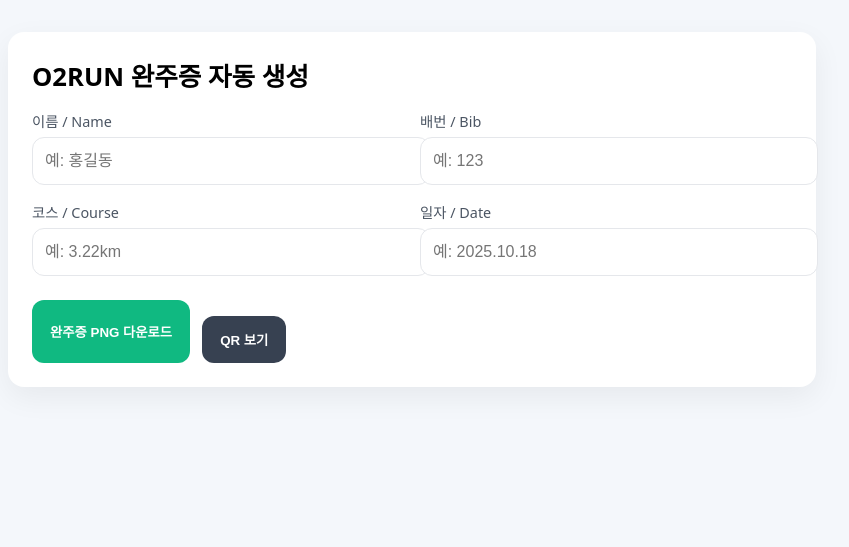
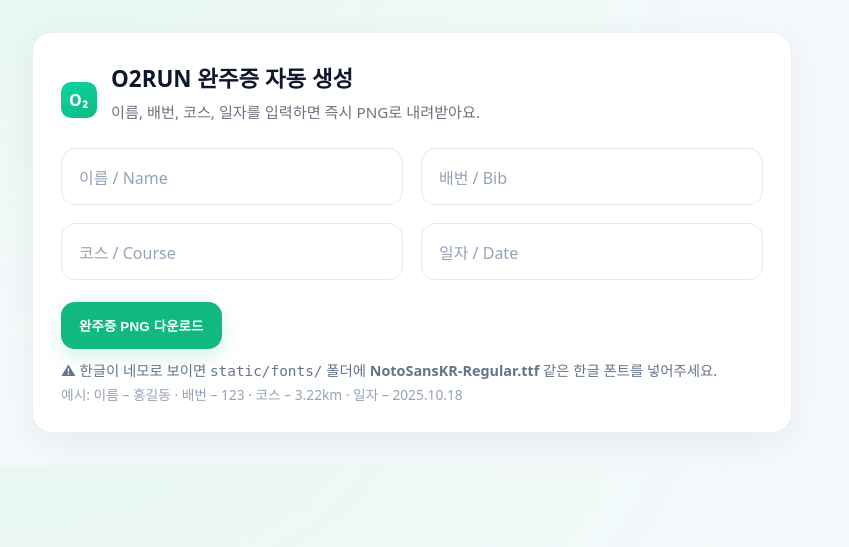
Before and after one commit to jmelody0502/o2run-cert, a Flask app: page / in a window 1280 px wide. Shown: the top 547 px of the page, without its empty margins (228-1077 px from the left). Run offline with Flask 3, Linux system fonts and the light colour scheme.

Commit message:
Add files via upload

```diff
--- a/app.py
+++ b/app.py
@@ -80,7 +80,6 @@ def detect_boxes(base_img):
             (156, 558, 434, 669), # course
             (456, 558, 732, 669), # date
         ]
-    # Force 4-tuples
     upper_regions = [(r[0], r[1], r[2], r[3]) for r in upper_regions]
     upper_regions = sorted(upper_regions, key=lambda r: (r[1], r[0]))
     return upper_regions
@@ -146,7 +145,6 @@ def generate():
 
 def get_local_ip():
     try:
-        import socket
         s = socket.socket(socket.AF_INET, socket.SOCK_DGRAM)
         s.connect(("8.8.8.8", 80))
         ip = s.getsockname()[0]
--- a/templates/form.html
+++ b/templates/form.html
@@ -5,46 +5,130 @@
     <meta name="viewport" content="width=device-width, initial-scale=1">
     <title>O2RUN 완주증 생성</title>
     <style>
-      body { font-family: system-ui, -apple-system, Segoe UI, Roboto, "Noto Sans KR", sans-serif; background:#f4f7fb; margin:0; padding:2rem; }
-      .card { max-width:760px; margin:0 auto; background:white; border-radius:16px; padding:24px; box-shadow:0 10px 30px rgba(0,0,0,.06); }
-      h1 { margin:0 0 1rem; font-size:1.6rem; }
-      form { display:grid; grid-template-columns:1fr 1fr; gap:16px; }
-      label { font-size:.9rem; color:#4b5563; display:block; margin-bottom:6px; }
-      input { width:100%; padding:14px 12px; border:1px solid #e5e7eb; border-radius:12px; font-size:1rem; }
-      input:focus { outline:none; border-color:#60a5fa; box-shadow:0 0 0 4px rgba(96,165,250,.15); }
-      .row-2 { grid-column: span 2; }
-      .actions { display:flex; gap:12px; margin-top:8px; }
-      button { background:#10b981; color:white; border:none; padding:14px 18px; border-radius:12px; font-weight:600; cursor:pointer; }
-      button.secondary { background:#374151; }
-      .hint { color:#6b7280; font-size:.9rem; margin-top:8px; }
-      .qr { margin-top:16px; }
+      :root{
+        --bg:#f6f9fc;
+        --card:#ffffff;
+        --ink:#0f172a;
+        --muted:#6b7280;
+        --primary:#10b981;
+        --primary-d:#0ea371;
+        --ring: rgba(16,185,129,.25);
+        --border:#e5e7eb;
+      }
+      *{box-sizing:border-box}
+      body{
+        background: radial-gradient(1200px 600px at 20% -10%, #e6f7f1 0%, rgba(230,247,241,0) 70%), var(--bg);
+        margin:0; padding:2rem;
+        font-family: system-ui, -apple-system, Segoe UI, Roboto, "Noto Sans KR", sans-serif;
+        color: var(--ink);
+      }
+      .card{
+        max-width:760px; margin:0 auto;
+        background: var(--card);
+        border-radius: 20px;
+        padding: 28px;
+        box-shadow: 0 10px 35px rgba(2,6,23,.06);
+        border:1px solid rgba(226,232,240,.6);
+      }
+      .head{ display:flex; align-items:center; gap:14px; margin-bottom:10px; }
+      .logo{
+        width:36px; height:36px; border-radius:10px;
+        background: linear-gradient(145deg, #0dd4a5, #10b981);
+        display:inline-flex; align-items:center; justify-content:center;
+        color:white; font-weight:800; letter-spacing:.5px;
+      }
+      h1{ font-size:1.4rem; margin:0; }
+      p.desc{ color:var(--muted); margin:6px 0 16px; font-size:.95rem; }
+
+      form{ display:grid; grid-template-columns:1fr 1fr; gap:18px; }
+      .row-2{ grid-column: span 2; }
+
+      .field{ position:relative; }
+      .field input{
+        width:100%;
+        padding: 22px 14px 14px;
+        border-radius: 14px;
+        border:1.2px solid var(--border);
+        background: var(--card);
+        font-size:1.02rem;
+        transition: border-color .2s, box-shadow .2s, background .2s;
+      }
+      .field input::placeholder{ color:transparent; }
+      .field label{
+        position:absolute; left:12px; top:50%; transform: translateY(-50%);
+        color:#94a3b8; font-size:1rem;
+        padding: 0 6px; background: var(--card);
+        pointer-events:none; transition: all .18s ease;
+      }
+      .field input:focus{
+        outline:none; border-color: var(--primary);
+        box-shadow: 0 0 0 5px var(--ring);
+      }
+      .field input:focus + label,
+      .field input:not(:placeholder-shown) + label{
+        top: 8px; font-size:.78rem; color:#2563eb;
+      }
+
+      .actions{ display:flex; gap:12px; align-items:center; margin-top:4px; }
+      button.primary{
+        background: var(--primary);
+        color:white; border:none;
+        padding: 14px 18px;
+        border-radius: 14px;
+        font-weight:700; letter-spacing:.2px;
+        cursor:pointer;
+        transition: transform .06s ease, background .2s ease, box-shadow .2s;
+        box-shadow: 0 8px 20px rgba(16,185,129,.18);
+      }
+      button.primary:hover{ background: var(--primary-d); }
+      button.primary:active{ transform: translateY(1px); }
+
+      .hint{ color:#64748b; font-size:.9rem; margin-top:10px; }
+      .samples{ color:#94a3b8; font-size:.86rem; margin-top:4px; }
+
+      @media (max-width: 640px){
+        body{ padding:1.2rem; }
+        form{ grid-template-columns:1fr; }
+        .row-2{ grid-column: span 1; }
+      }
     </style>
   </head>
   <body>
     <div class="card">
-      <h1>O2RUN 완주증 자동 생성</h1>
-      <form action="/generate" method="post">
+      <div class="head">
+        <div class="logo">O₂</div>
         <div>
-          <label>이름 / Name</label>
-          <input name="name" placeholder="예: 홍길동" required>
+          <h1>O2RUN 완주증 자동 생성</h1>
+          <p class="desc">이름, 배번, 코스, 일자를 입력하면 즉시 PNG로 내려받아요.</p>
         </div>
-        <div>
-          <label>배번 / Bib</label>
-          <input name="bib" placeholder="예: 123" required>
+      </div>
+
+      <form action="/generate" method="post" autocomplete="on" novalidate>
+        <div class="field">
+          <input id="name" name="name" placeholder=" " required>
+          <label for="name">이름 / Name</label>
         </div>
-        <div>
-          <label>코스 / Course</label>
-          <input name="course" placeholder="예: 3.22km" required>
+        <div class="field">
+          <input id="bib" name="bib" placeholder=" " required inputmode="numeric" pattern="[0-9A-Za-z- ]+">
+          <label for="bib">배번 / Bib</label>
         </div>
-        <div>
-          <label>일자 / Date</label>
-          <input name="date" placeholder="예: 2025.10.18" required>
+
+        <div class="field">
+          <input id="course" name="course" placeholder=" " required>
+          <label for="course">코스 / Course</label>
         </div>
+        <div class="field">
+          <input id="date" name="date" placeholder=" " required>
+          <label for="date">일자 / Date</label>
+        </div>
+
         <div class="row-2 actions">
-          <button type="submit">완주증 PNG 다운로드</button>
-          <a href="/qr" class="qr"><button type="button" class="secondary">QR 보기</button></a>
+          <button class="primary" type="submit">완주증 PNG 다운로드</button>
         </div>
       </form>
+
+      <div class="hint">⚠︎ 한글이 네모로 보이면 <code>static/fonts/</code> 폴더에 <b>NotoSansKR-Regular.ttf</b> 같은 한글 폰트를 넣어주세요.</div>
+      <div class="samples">예시: 이름 – 홍길동 · 배번 – 123 · 코스 – 3.22km · 일자 – 2025.10.18</div>
     </div>
   </body>
 </html>
```
Also changed, not shown: tools/make_qr.py (+6 -12 lines).
